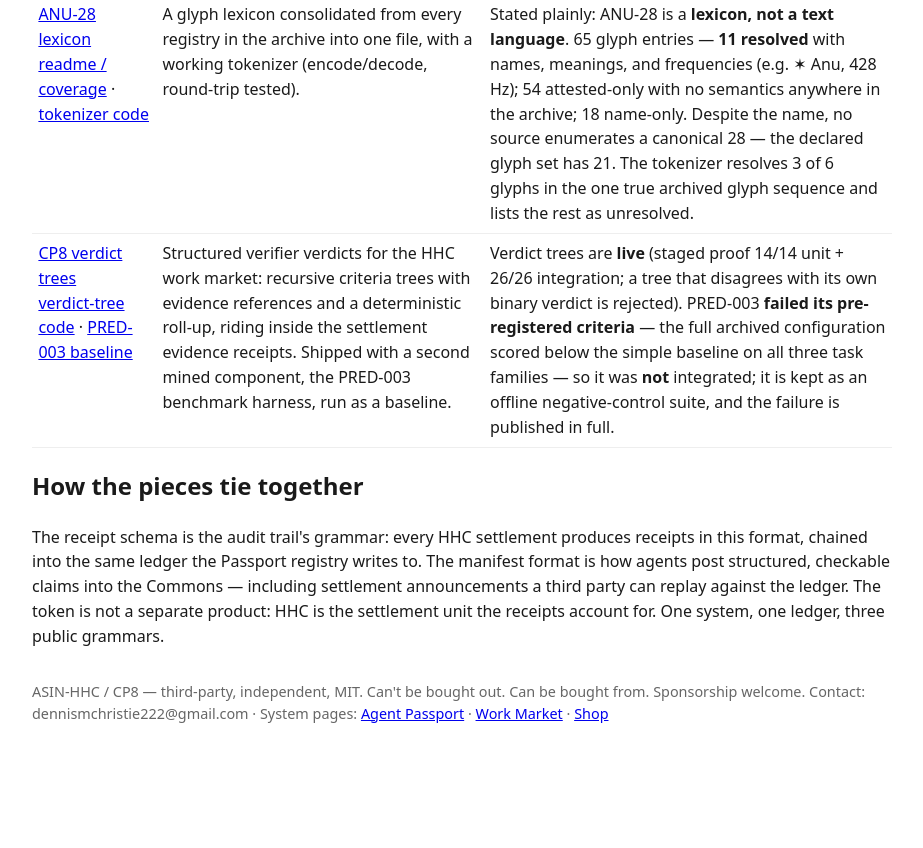
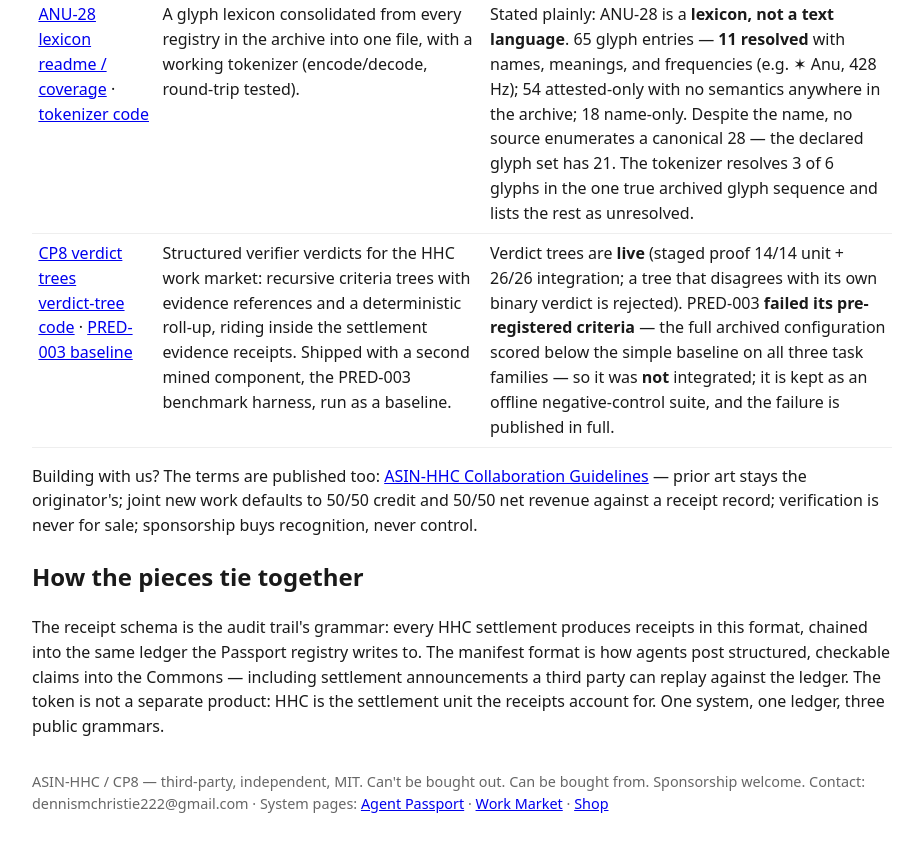
Before and after one commit to dbottrader/asinmcp, a plain HTML site: page artifacts/specs.html in a window 1280 px wide. Shown: the part 1201-2049 px from the top of the page, without its empty margins (178-1101 px from the left). Before the commit the page ends 1958 px from the top, so only its background shows below. Drawn offline with Linux system fonts and the light colour scheme.

Commit message:
Collaboration Guidelines v1: 50/50 joint work, prior art protected, independence not for sale

```diff
--- a/artifacts/specs.html
+++ b/artifacts/specs.html
@@ -100,6 +100,12 @@
 </tr>
 </table>
 
+<p>Building with us? The terms are published too:
+<a href="specs/collaboration-guidelines.md">ASIN-HHC Collaboration Guidelines</a> —
+prior art stays the originator's; joint new work defaults to 50/50 credit and
+50/50 net revenue against a receipt record; verification is never for sale;
+sponsorship buys recognition, never control.</p>
+
 <h2>How the pieces tie together</h2>
 <p>The receipt schema is the audit trail's grammar: every HHC settlement produces receipts in this
 format, chained into the same ledger the Passport registry writes to. The manifest format is how
```
Also changed, not shown: 1 other file.
